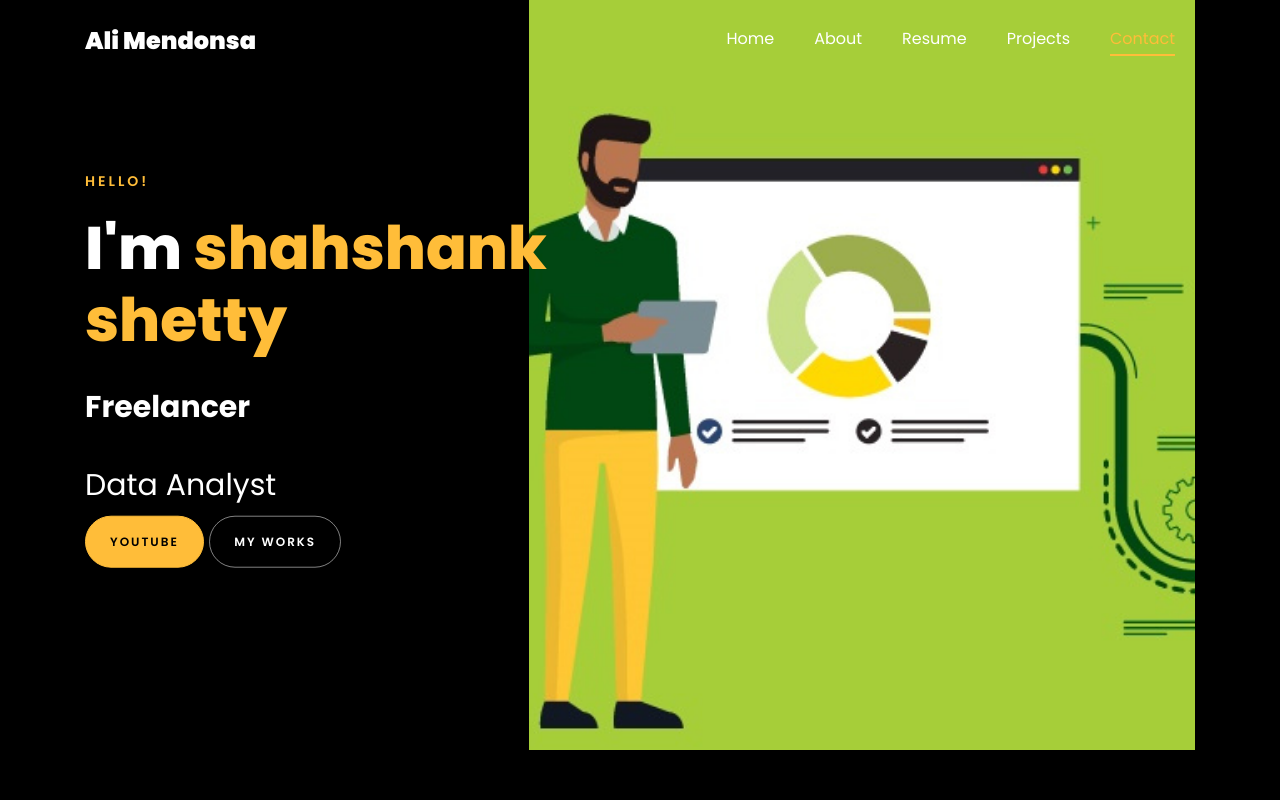
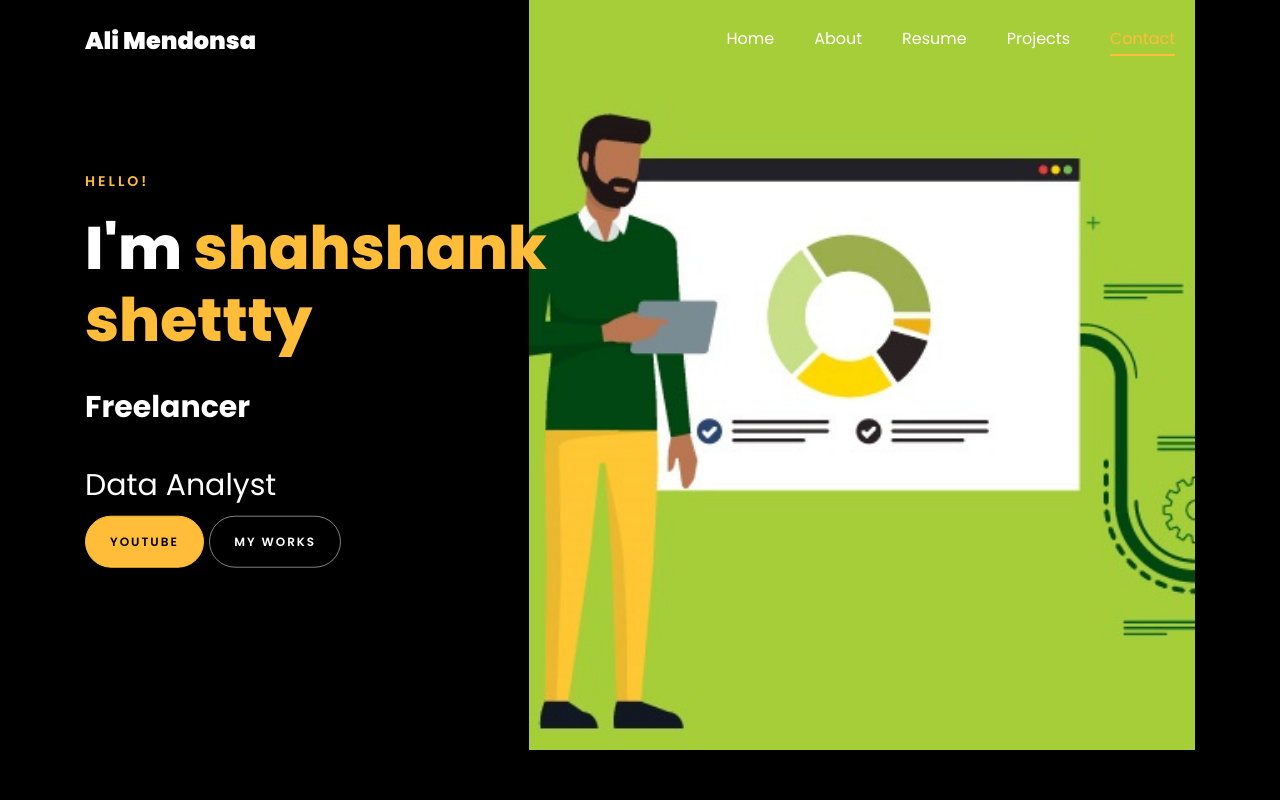
Before and after one commit to Alister-Mendonsa/Alister-Mendonsa.github.io, a plain HTML site: page index.html in a window 1280 px wide. Shown: the top 800 px of the page. Drawn offline with Linux system fonts and the light colour scheme; files whose address does not match are found by name.

Commit message:
update aagain 2

```diff
--- a/index.html
+++ b/index.html
@@ -147,7 +147,7 @@
 		          <div class="one-forth d-flex  align-items-center ftco-animate" data-scrollax=" properties: { translateY: '70%' }">
 		          	<div class="text">
 		          		<span class="subheading">Hello!</span>
-			            <h1 class="mb-4 mt-3">I'm <span>shahshank shetty</span></h1>
+			            <h1 class="mb-4 mt-3">I'm <span>shahshank shettty</span></h1>
 
 						<!-- Element to contain animated typing -->
 						<span id="typing-animation"></span>
```
